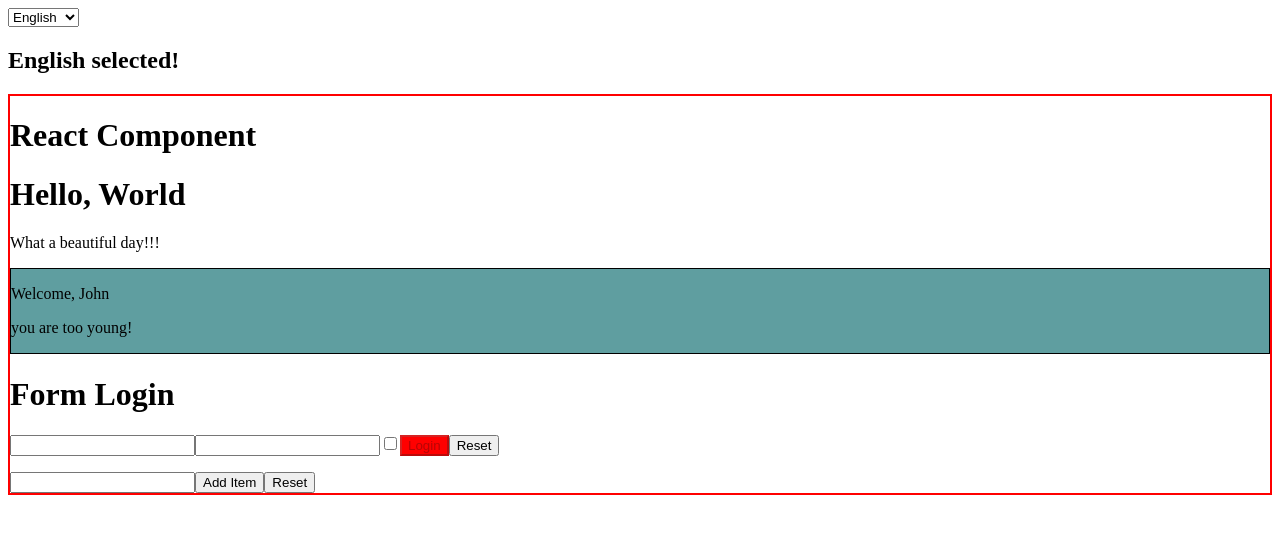
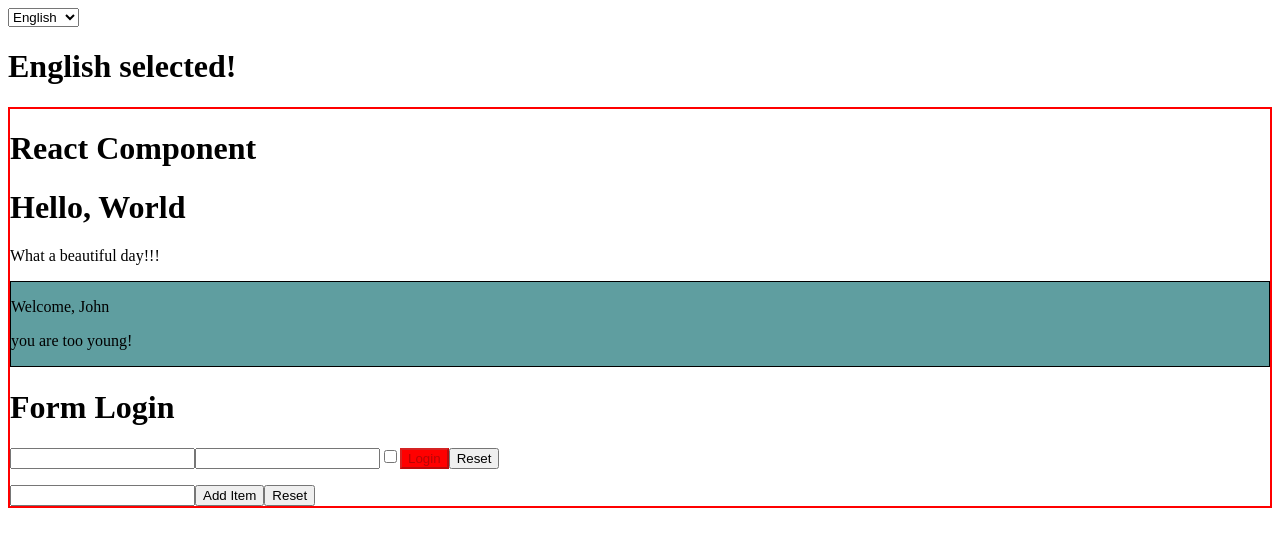
Before and after one commit to AlessioValdarchi/react-EX, a React (Create React App) app in the folder exercises/: page / in a window 1280 px wide. Shown: the top 546 px of the page. Built offline with nearby package versions, Linux system fonts and the light colour scheme.

Commit message:
context-02 done

```diff
--- a/exercises/src/DisplayLanguage.js
+++ b/exercises/src/DisplayLanguage.js
@@ -13,7 +13,7 @@ export class DisplayLanguage extends React.Component {
         return <div>
             <LanguageContext.Consumer>
                 {(lenguage) => {
-                    return <h2>{selectLeang[lenguage].SELECTLANG}</h2>
+                    return <h1>{selectLeang[lenguage].SELECTLANG}</h1>
                 }}
             </LanguageContext.Consumer>
         </div>
```
